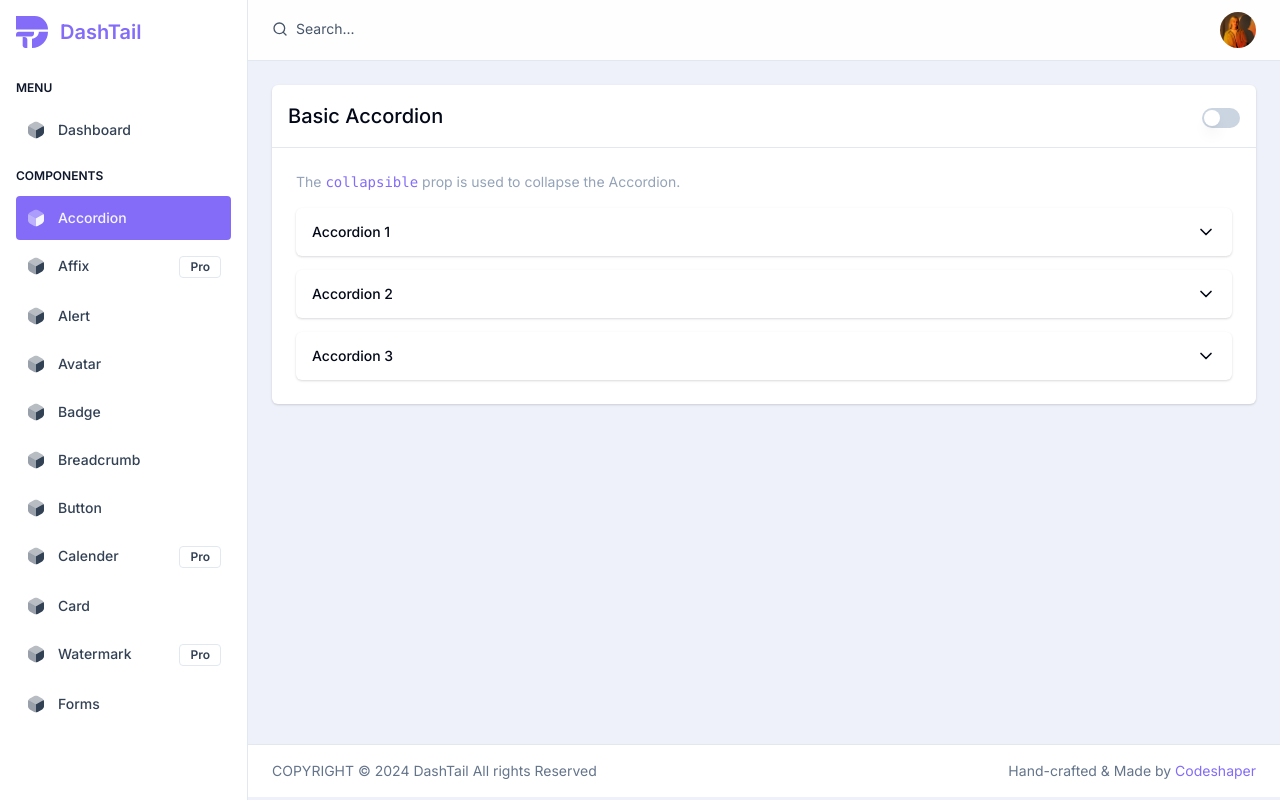
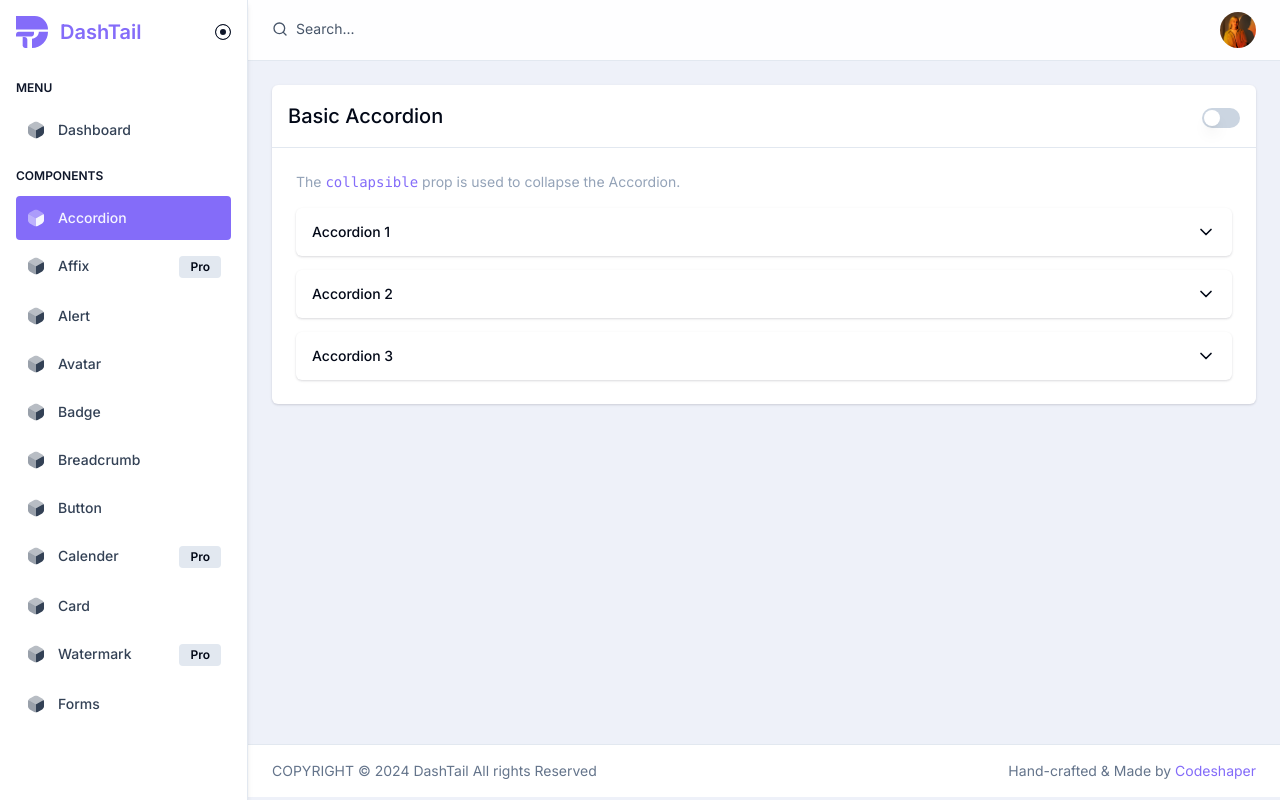
Before and after one commit to Codeshaper-bd/dashTail-free, a Next.js app: page /accordion in a window 1280 px wide. Built offline with nearby package versions, Linux system fonts and the light colour scheme.

Commit message:
fix: sidebar badge and  menu close

```diff
--- a/components/partials/sidebar/classic/single-menu-item.jsx
+++ b/components/partials/sidebar/classic/single-menu-item.jsx
@@ -27,7 +27,7 @@ const SingleMenuItem = ({ item, collapsed, hovered }) => {
             </span>
             <div className="text-box flex-grow">{title}</div>
             {badge && (
-              <Badge className=" rounded" color="info">
+              <Badge className=" rounded" color="secondary">
                 {item.badge}
               </Badge>
             )}
--- a/components/partials/sidebar/common/logo.jsx
+++ b/components/partials/sidebar/common/logo.jsx
@@ -16,7 +16,7 @@ const SidebarLogo = ({ hovered }) => {
             </div>
           )}
         </div>
-        {sidebarType === "classic" && (!collapsed || hovered) && (
+        {(!collapsed || hovered) && (
           <div className="flex-none lg:block hidden">
             <div
               onClick={() => setCollapsed(!collapsed)}
--- a/components/partials/sidebar/mobile-sidebar/single-menu-item.jsx
+++ b/components/partials/sidebar/mobile-sidebar/single-menu-item.jsx
@@ -44,7 +44,7 @@ const SingleMenuItem = ({ item, collapsed }) => {
             </span>
             <div className="text-box flex-grow">{title}</div>
             {badge && (
-              <Badge className=" rounded" color="info">
+              <Badge className=" rounded" color="secondary">
                 {item.badge}
               </Badge>
             )}
```
